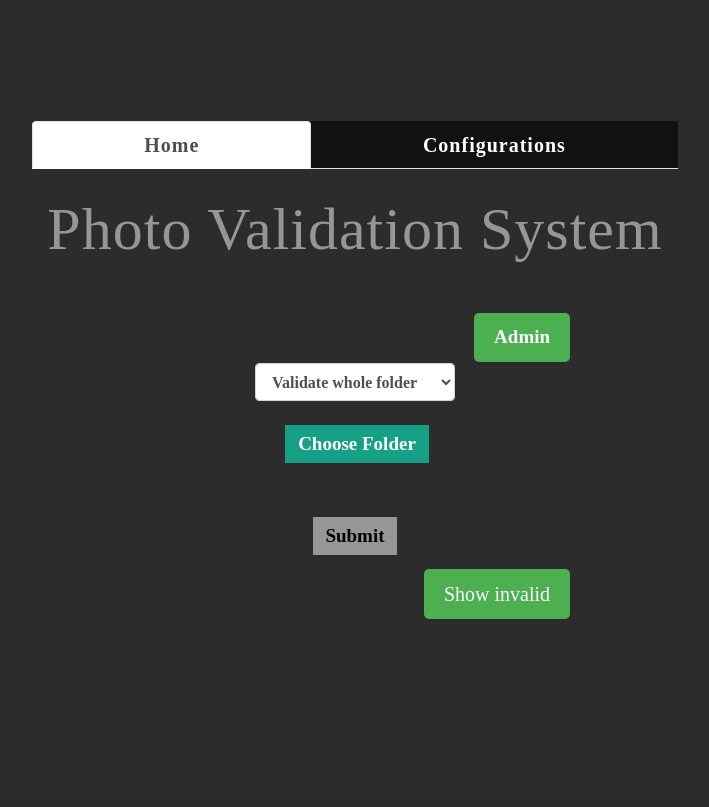
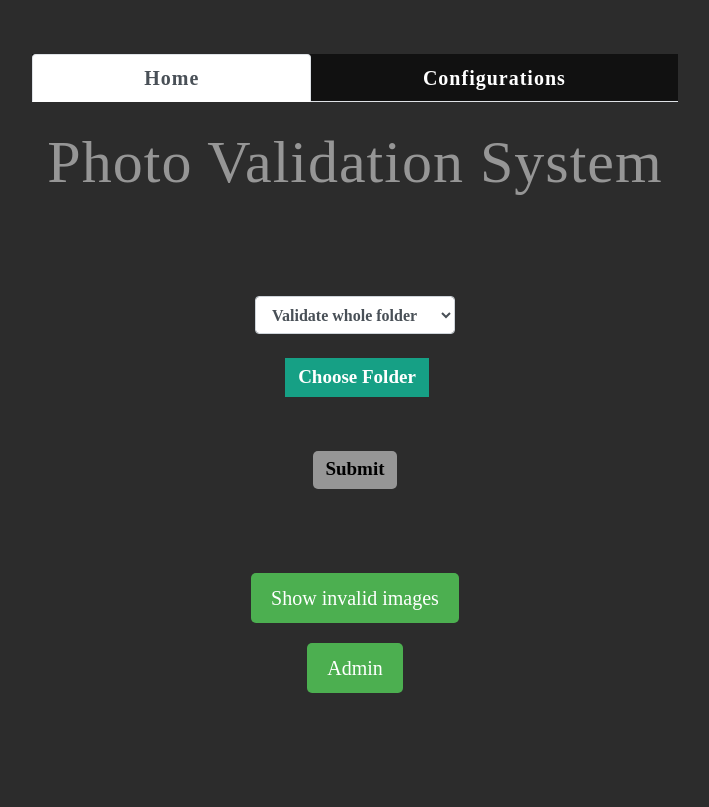
Before and after one commit to Bataju/OnlinePhotoValidator, a Django app: template validate/api/templates/api/index1.html in a window 1280 px wide. Shown: the whole page, without its empty margins (285-994 px from the left). Before the commit the page ends 619 px from the top, so only its background shows below. Run offline with Django 3.2, Linux system fonts and the light colour scheme; the template is opened without the code that fills it, so the values that code supplies are empty; some libraries are stand-ins or nearby versions.

Commit message:
buttons working

```diff
--- a/validate/api/templates/api/index1.html
+++ b/validate/api/templates/api/index1.html
@@ -21,6 +21,21 @@
     <link href="{% static 'api/css/grayscale.css' %}" rel="stylesheet">
 
     <script src="{% static 'api/js/jquer.js' %}"></script>
+    <style>
+        .process-button {
+            padding: 10px 20px;
+            background-color: #4CAF50;
+            color: white;
+            border: none;
+            border-radius: 5px;
+            cursor: pointer;
+        }
+        .button-container {
+            display: flex;
+            justify-content: center;
+            margin-top: 20px;
+        }
+    </style>
     <script>
         $(document).ready(function() {
             // Apply the adminButton class styling
@@ -35,6 +50,7 @@
                 'border-radius': '5px',
                 'cursor': 'pointer'
             });
+
             $('.redirectButton').css({
                 'position' : 'absolute',
                 'right' : '0',
@@ -46,13 +62,21 @@
                 'border-radius': '5px',
                 'cursor': 'pointer'
             });
+
+            $("#showInvalid").click(function (event) {
+            event.preventDefault();
+            window.location.href = "{% url 'image_gallery' %}";
+            });
+
+            $("#adminButton").click(function (event) {
+                event.preventDefault();
+                window.location.href = "{% url 'admin:index' %}";
+            });
+
         });
 
     </script>
 </head>
-
-<!-- Header -->
-
 
 <body id="page-top" class="about-section text-center">
 
@@ -79,11 +103,6 @@
                     <div class="container">
                         <div class="row">
                             <div class="col-lg-8 mx-auto">
-
-                                <form method="post" action="{% url 'admin:index' %}" class="admin-form">
-                                    {% csrf_token %}
-                                    <button class="adminButton" type="submit">Admin</button>
-                                </form>
                                 <!-- <hr class="full-width-hr"> -->
 
                                 <form method="POST" enctype="multipart/form-data" id="fileUploadForm">
@@ -100,16 +119,23 @@
                                     <br/>
                                     <br>
                                     <span id="selectedFolderText"></span>
-                                    <input type="button" value="Submit" id="btnSubmit" disabled/>
+                                    <input type="button" value="Submit" id="btnSubmit" class="process-button" disabled/>
 
                                 </form>
 
                                 <span id="result" style="color:rgba(255, 255, 255, 0.5) ;font-weight:bold;  font-family: 'Varela Round';  font-size:xx-large"></span>
-                                <form method="post" action="/image_gallery/">
+                                <!-- <form method="post" action="/image_gallery/">
                                     {% csrf_token %}
                                     <input type="hidden" name="redirect" value="true">
                                     <button type="submit" class="redirectButton">Show invalid</button>
-                                </form>
+                                </form> -->
+                                <div class="button-container">
+                                    <button id="showInvalid" class="process-button">Show invalid images</button>
+                                </div>
+
+                                <div class="button-container">
+                                    <button id="adminButton" class="process-button">Admin</button>
+                                </div>
 
                             </div>
                         </div>
```
